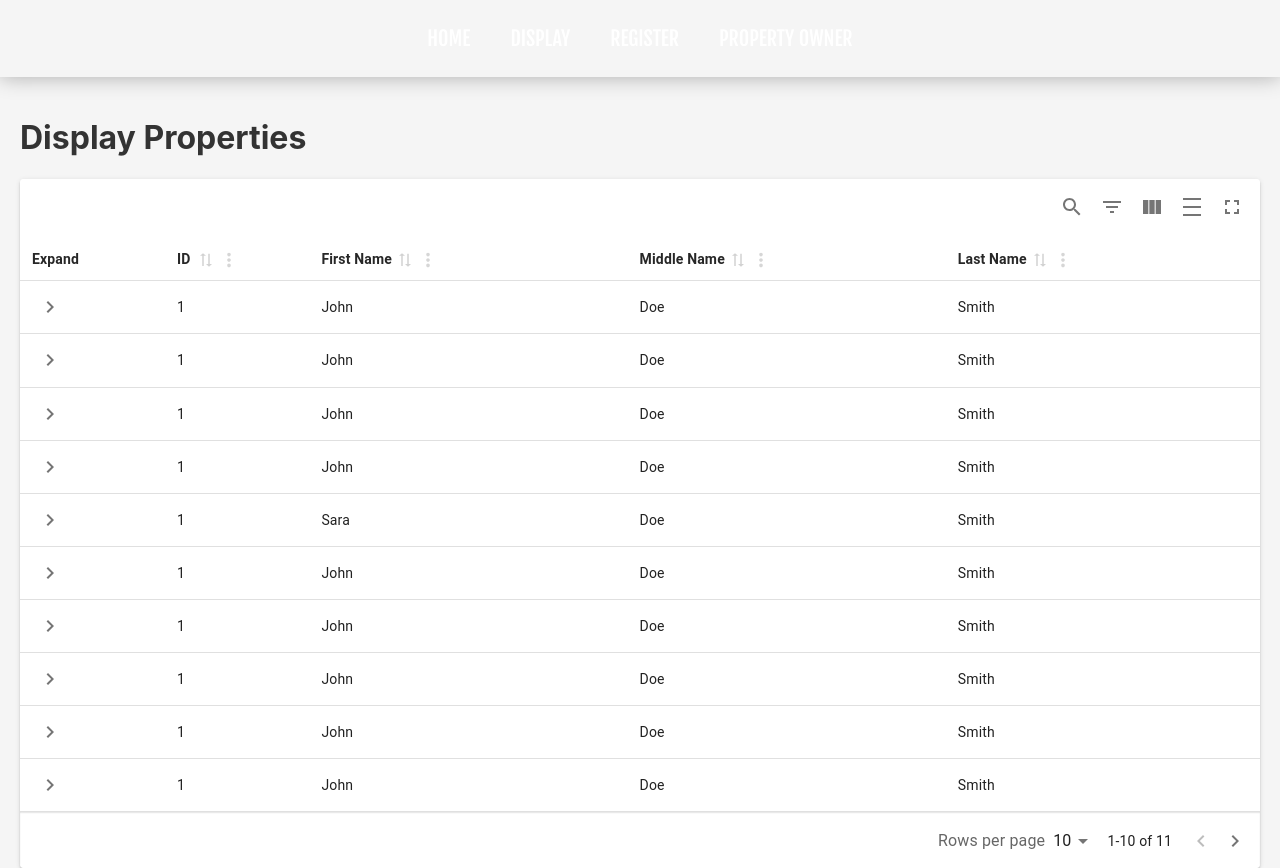
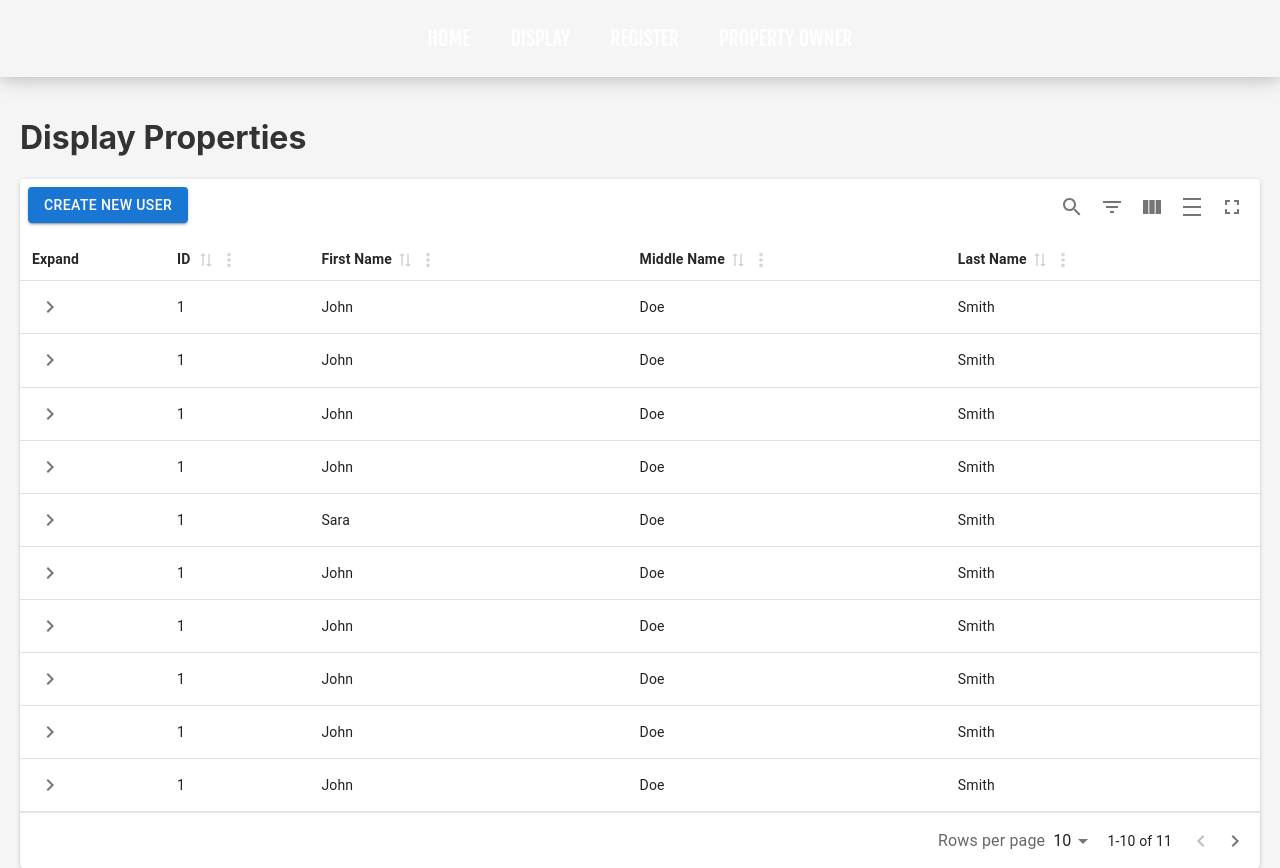
Before and after one commit to mazmann/fastighets-fakta, a React (Create React App) app: page /display in a window 1280 px wide. Built offline with nearby package versions, Linux system fonts and the light colour scheme.

Commit message:
added create new user buttotn

```diff
--- a/package.json
+++ b/package.json
@@ -8,6 +8,7 @@
     "@mui/icons-material": "^5.15.11",
     "@mui/material": "^5.15.11",
     "@mui/x-date-pickers": "^6.19.6",
+    "@tanstack/react-query": "^5.24.6",
     "@testing-library/jest-dom": "^5.17.0",
     "@testing-library/react": "^13.4.0",
     "@testing-library/user-event": "^13.5.0",
--- a/src/components/DetailPanelWithRowClick.jsx
+++ b/src/components/DetailPanelWithRowClick.jsx
@@ -1,12 +1,20 @@
-import { useMemo } from 'react';
+import { useMemo, useState } from 'react';
 import {
+  MRT_EditActionButtons,
   MaterialReactTable,
   useMaterialReactTable,
 } from 'material-react-table';
+import {
+  Button,
+  DialogActions,
+  DialogContent,
+  DialogTitle,
+  IconButton,
+  Tooltip,
+} from '@mui/material';
 import { Box, Typography } from '@mui/material';
 import { data } from './makeData';
 
-// Rest of the code...
 
 const Example = () => {
   const columns = useMemo(
@@ -33,11 +41,12 @@ const Example = () => {
     [],
     //end
   );
+  console.log('data:', data);
 
-  console.log('data:', data);
 
   const table = useMaterialReactTable({
     columns,
+    createDisplayMode: 'modal', //default ('row', and 'custom' are also available)
     data: data || [],
     enableExpandAll: false, //disable expand all button
     muiDetailPanelProps: () => ({
@@ -48,6 +57,25 @@ const Example = () => {
             : 'rgba(0,0,0,0.1)',
       }),
     }),
+
+
+    //optionally customize modal content
+    renderCreateRowDialogContent: ({ table, row, internalEditComponents }) => (
+      <>
+        <DialogTitle variant="h3">Create New User</DialogTitle>
+        <DialogContent
+          sx={{ display: 'flex', flexDirection: 'column', gap: '1rem' }}
+        >
+          {internalEditComponents} {/* or render custom edit components here */}
+        </DialogContent>
+        <DialogActions>
+          <MRT_EditActionButtons variant="text" table={table} row={row} />
+        </DialogActions>
+      </>
+    ),
+
+
+
     //custom expand button rotation
     muiExpandButtonProps: ({ row, table }) => ({
       onClick: () => table.setExpanded({ [row.id]: !row.getIsExpanded() }), //only 1 detail panel open at a time
@@ -56,7 +84,14 @@ const Example = () => {
         transition: 'transform 0.2s',
       },
     }),
-    //conditionally render detail panel
+
+        renderTopToolbarCustomActions: ({ table }) => (
+      <Button
+        variant="contained">
+        Create New User
+      </Button>
+    ),
+
     renderDetailPanel: ({ row }) =>
       row.original.address ? (
         <Box
@@ -78,4 +113,7 @@ const Example = () => {
   return <MaterialReactTable table={table} />;
 };
 
+
+
+
 export default Example;
--- a/src/components/DisplayProperties.jsx
+++ b/src/components/DisplayProperties.jsx
@@ -7,6 +7,7 @@ import PropertyData from './PropertyData';
 import ToggleActiveButton from './ToggleActiveButton';
 import DetailPanelWithRowClick from './DetailPanelWithRowClick';
 
+
 function DisplayProperties() {
   const [properties, setProperties] = useState([]);
   const [currentPage, setCurrentPage] = useState(1);
@@ -14,10 +15,12 @@ function DisplayProperties() {
 
 
   return (
+
     <div className='App'>
       <h4>Display Properties</h4>
       <DetailPanelWithRowClick/>
     </div>
+
   );
 }
 
```
Also changed, not shown: 1 other file (tests, documents, lock files or other folders).
